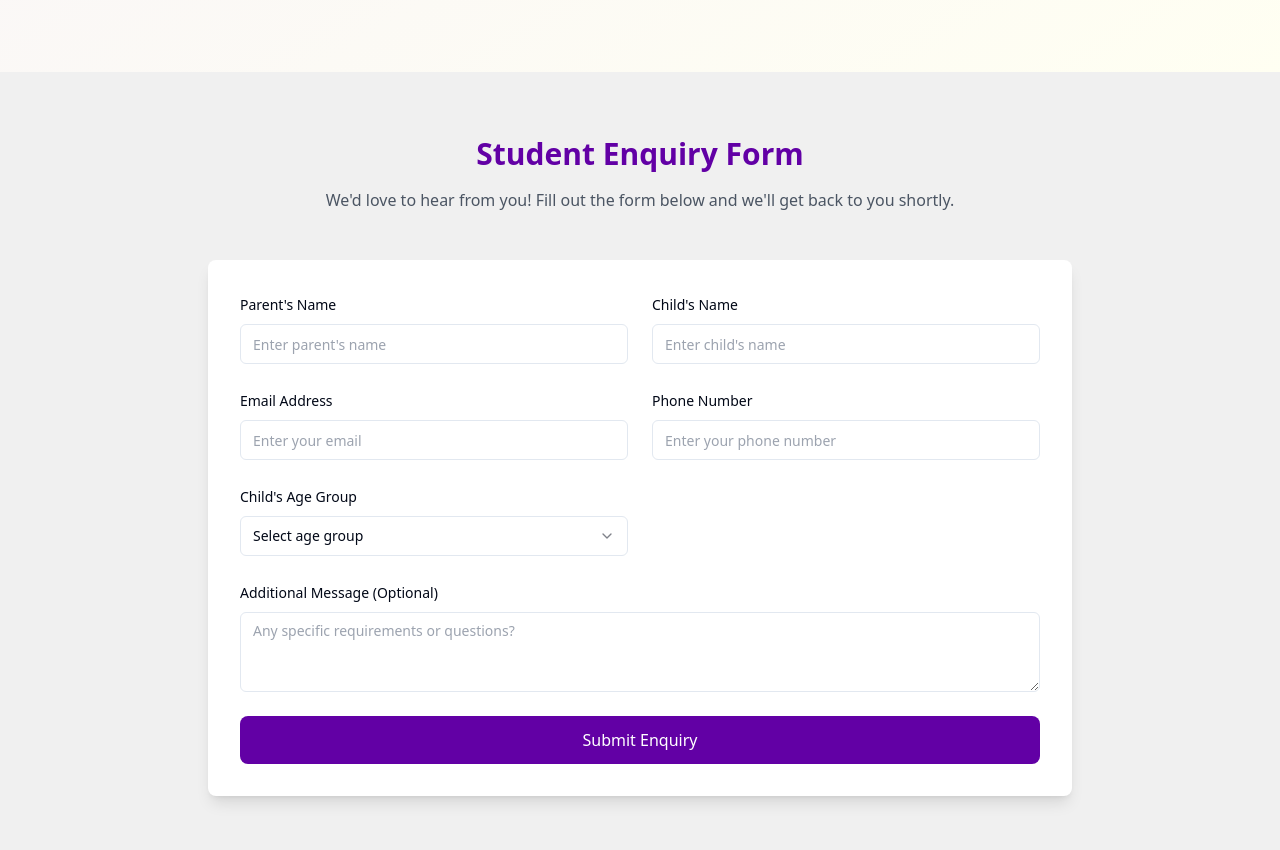
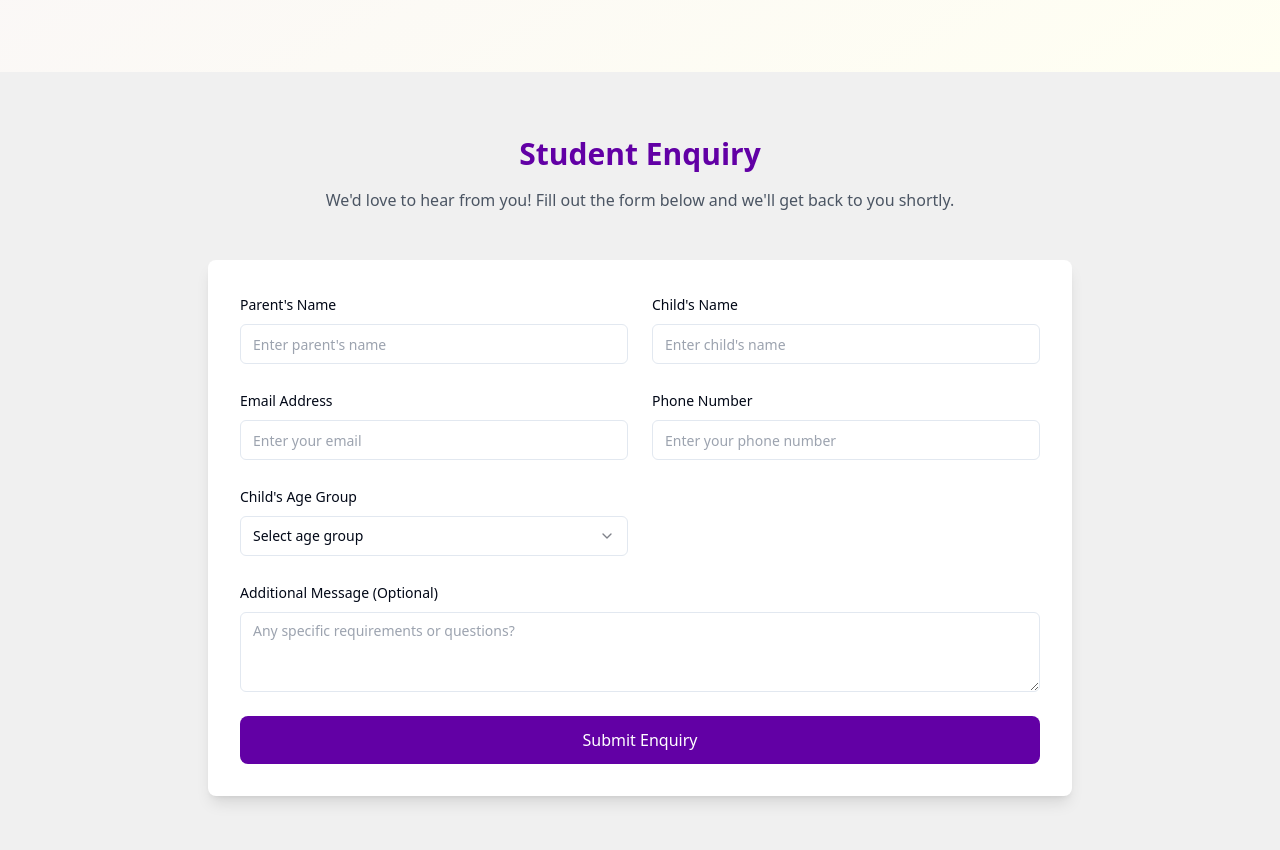
Before and after one commit to Kidzee95/kidzeemlg, a React (Vite) app: page / in a window 1280 px wide. Shown: the part 2560-3410 px from the top of the page. Built offline with nearby package versions, Linux system fonts and the light colour scheme.

Commit message:
Update form title to "Student Enquiry"
Changed the title of the enquiry form from "Student Enquiry Form" to "Student Enquiry" for improved clarity and conciseness.
[skip gpt_engineer]

```diff
--- a/src/components/EnquiryForm.tsx
+++ b/src/components/EnquiryForm.tsx
@@ -59,7 +59,7 @@ const EnquiryForm = () => {
           className="text-center mb-12"
         >
           <h2 className="text-3xl font-bold text-primary mb-4">
-            Student Enquiry Form
+            Student Enquiry
           </h2>
           <p className="text-gray-600">
             We'd love to hear from you! Fill out the form below and we'll get back
```
